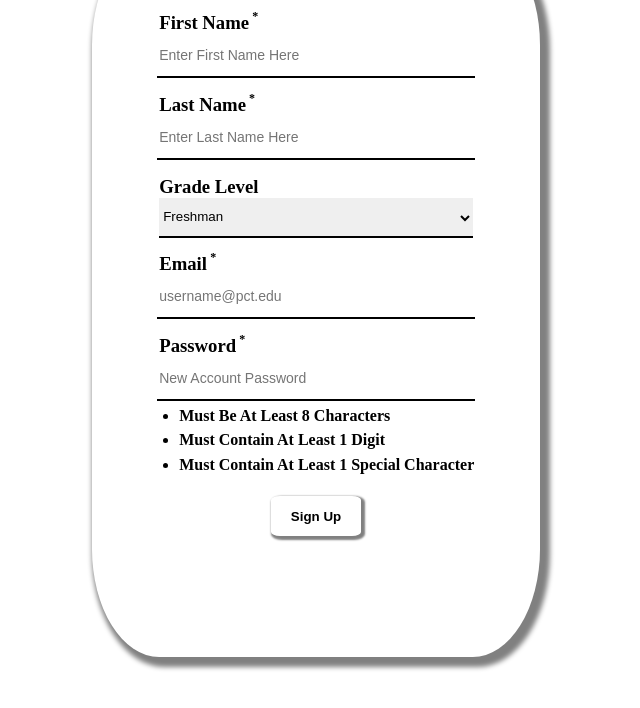
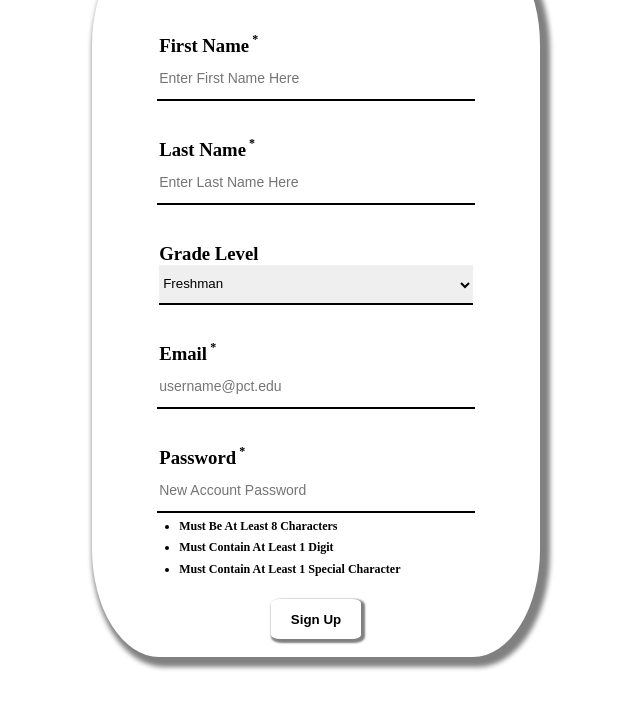
Before and after one commit to JayceDevelops/TaskManager, a plain HTML site: page signup/signup.html in a window 1280 px wide. Shown: the part 90-798 px from the top of the page, without its empty margins (324-964 px from the left). Drawn offline with Linux system fonts and the light colour scheme.

Commit message:
Added Margin For A Less Compact Look

```diff
--- a/signup/signUpStyle.css
+++ b/signup/signUpStyle.css
@@ -41,6 +41,7 @@ h3 {
 .inputHeader {
     width: 70%;
     display: flex;
+    margin-top: 5%;
     gap: 0;
 }
 
@@ -76,6 +77,7 @@ ul {
 ul li {
     margin-top: 2%;
     font-weight: bold;
+    font-size: 12px;
 }
 
 #signupButton{
```
